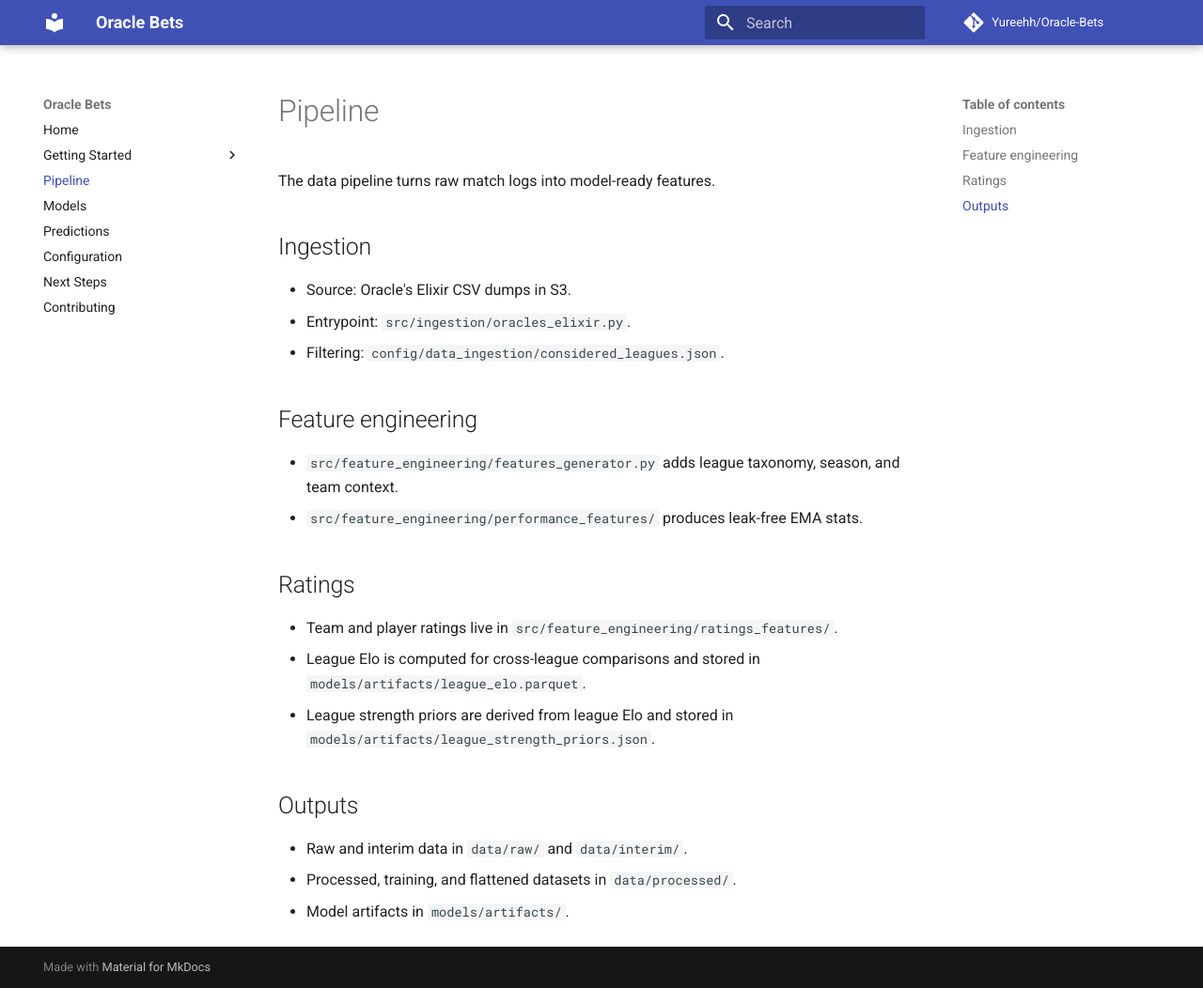
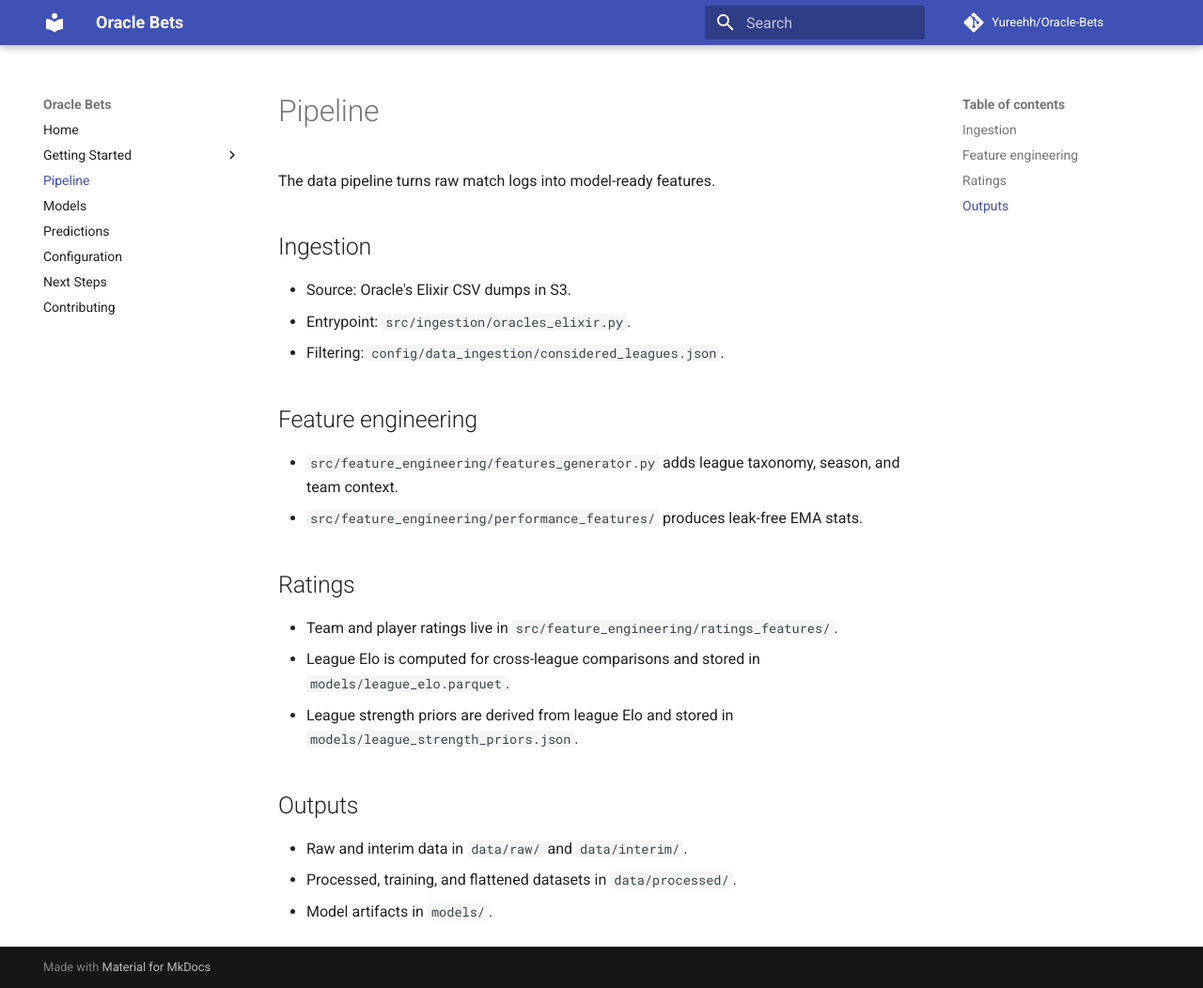
Before and after one commit to Yureehh/Oracle-Bets, an MkDocs documentation site: the page built from docs/pipeline.md, in a window 1280 px wide and 1052 px high. Shown: the whole window at 94% size. Built offline with MkDocs 1.6.1 and Material for MkDocs 9.7.7, drawn with Linux system fonts in a browser that asks for light colours; comment, search, counter and statistics services are not loaded.

Commit message:
reworked folder handling

```diff
--- a/docs/pipeline.md
+++ b/docs/pipeline.md
@@ -16,11 +16,11 @@ The data pipeline turns raw match logs into model-ready features.
 ## Ratings
 
 - Team and player ratings live in `src/feature_engineering/ratings_features/`.
-- League Elo is computed for cross-league comparisons and stored in `models/artifacts/league_elo.parquet`.
-- League strength priors are derived from league Elo and stored in `models/artifacts/league_strength_priors.json`.
+- League Elo is computed for cross-league comparisons and stored in `models/league_elo.parquet`.
+- League strength priors are derived from league Elo and stored in `models/league_strength_priors.json`.
 
 ## Outputs
 
 - Raw and interim data in `data/raw/` and `data/interim/`.
 - Processed, training, and flattened datasets in `data/processed/`.
-- Model artifacts in `models/artifacts/`.
+- Model artifacts in `models/`.
```
Also changed, not shown: docs/getting_started/overview.md (+1 -1 lines), docs/getting_started/quickstart.md (+2 -2 lines), docs/models.md (+1 -1 lines), docs/predictions.md (+1 -1 lines), 25 other files.
